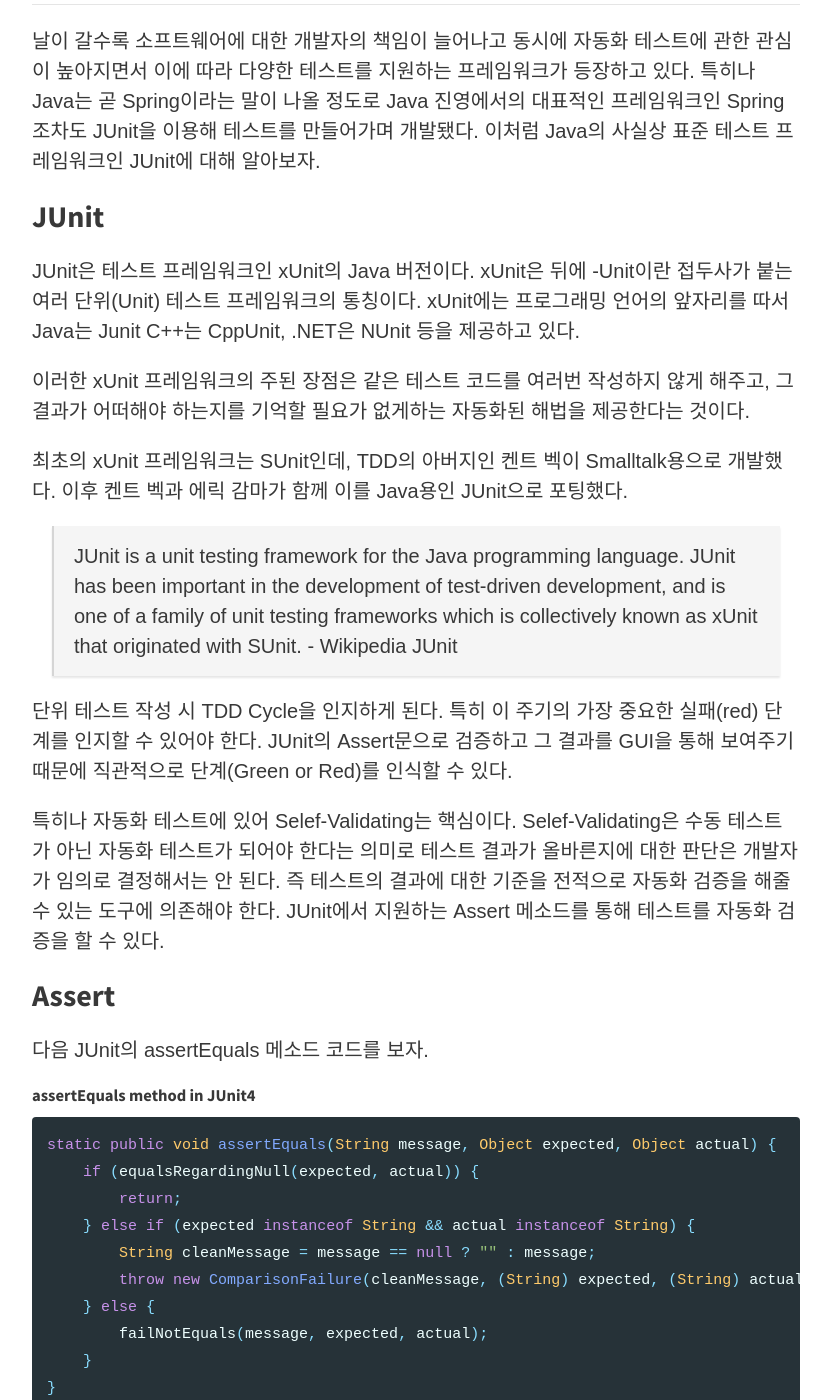
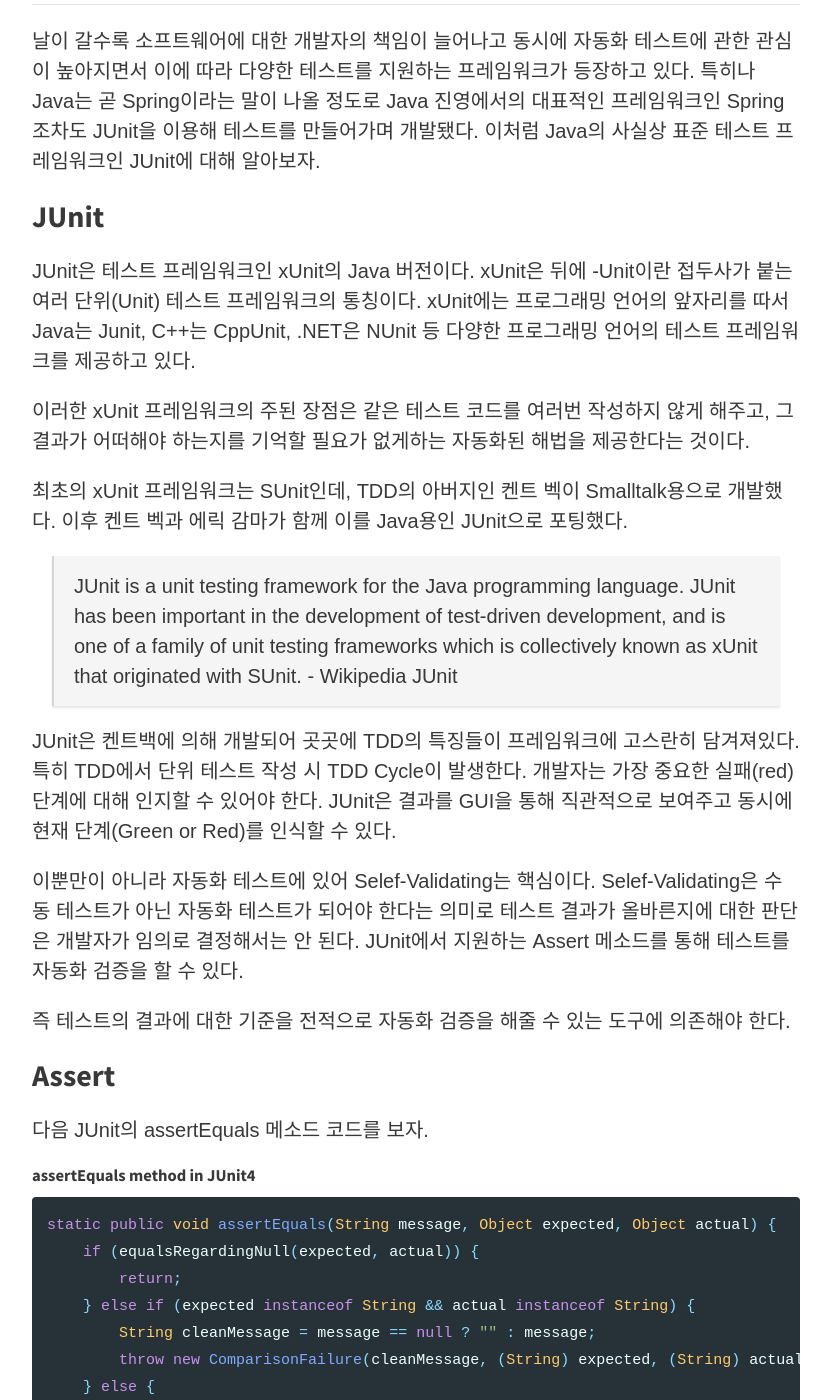
Before and after one commit to gmoon92/gmoon92.github.io, a Jekyll site: the page built from _posts/2018-10-20-junit.md, in a window 1280 px wide and 1400 px high, scrolled down 639 px. Shown: the whole window, without its empty margins (224-1055 px from the left). Built offline with Jekyll 4.4.1, drawn with Linux system fonts in a browser that asks for light colours; comment, search, counter and statistics services are not loaded; some of the changed text lies outside the part shown.

Commit message:
commit 20181022

```diff
--- a/_posts/2018-10-20-junit.md
+++ b/_posts/2018-10-20-junit.md
@@ -1,13 +1,13 @@
 ---
 layout: post
-title: "TestFramework : JUnit1"
+title: "TestFramework : JUnit"
 tags: [TDD, UnitTest, JUnit, TestFramework]
 categories: [Test]
 feature-img: "md/img/thumbnail/JUnit.png"
 thumbnail: "md/img/thumbnail/JUnit.png"
 subtitle: "JUnit과 친해지기"
 excerpt_separator: <!--more-->
-display: "false"
+#display: "false"
 sitemap:
 changefreq: daily
 priority: 1.0
@@ -23,17 +23,20 @@ priority: 1.0
 
 ### JUnit
 
-JUnit은  테스트 프레임워크인 xUnit의 Java 버전이다. xUnit은 뒤에 -Unit이란 접두사가 붙는 여러 단위(Unit) 테스트 프레임워크의 통칭이다. xUnit에는 프로그래밍 언어의 앞자리를 따서 Java는 Junit C++는 CppUnit, .NET은 NUnit 등을 제공하고 있다.
+JUnit은 테스트 프레임워크인 xUnit의 Java 버전이다. xUnit은 뒤에 -Unit이란 접두사가 붙는 여러 단위(Unit) 테스트 프레임워크의 통칭이다. xUnit에는 프로그래밍 언어의 앞자리를 따서 Java는 Junit, C++는 CppUnit, .NET은 NUnit 등 다양한 프로그래밍 언어의 테스트 프레임워크를 제공하고 있다.
 
 이러한 xUnit 프레임워크의 주된 장점은 같은 테스트 코드를 여러번 작성하지 않게 해주고, 그 결과가 어떠해야 하는지를 기억할 필요가 없게하는 자동화된 해법을 제공한다는 것이다.
 
- 최초의 xUnit 프레임워크는 SUnit인데, TDD의 아버지인 켄트 벡이 Smalltalk용으로 개발했다. 이후 켄트 벡과 에릭 감마가 함께 이를 Java용인 JUnit으로 포팅했다.
+최초의 xUnit 프레임워크는 SUnit인데, TDD의 아버지인 켄트 벡이 Smalltalk용으로 개발했다. 이후 켄트 벡과 에릭 감마가 함께 이를 Java용인 JUnit으로 포팅했다.
 
 >JUnit is a unit testing framework for the Java programming language. JUnit has been important in the development of test-driven development, and is one of a family of unit testing frameworks which is collectively known as xUnit that originated with SUnit. - Wikipedia JUnit
 
-단위 테스트 작성 시 TDD Cycle을 인지하게 된다. 특히 이 주기의 가장 중요한 실패(red) 단계를 인지할 수 있어야 한다. JUnit의 Assert문으로 검증하고 그 결과를 GUI을 통해 보여주기 때문에 직관적으로 단계(Green or Red)를 인식할 수 있다.
+JUnit은 켄트백에 의해 개발되어 곳곳에 TDD의 특징들이 프레임워크에 고스란히 담겨져있다. 특히 TDD에서 단위 테스트 작성 시 TDD Cycle이 발생한다. 개발자는 가장 중요한 실패(red) 단계에 대해 인지할 수 있어야 한다. JUnit은 결과를 GUI을 통해 직관적으로 보여주고 동시에 현재 단계(Green or Red)를 인식할 수 있다.
 
-특히나 자동화 테스트에 있어 Selef-Validating는 핵심이다. Selef-Validating은 수동 테스트가 아닌 자동화 테스트가 되어야 한다는 의미로 테스트 결과가 올바른지에 대한 판단은 개발자가 임의로 결정해서는 안 된다. 즉 테스트의 결과에 대한 기준을 전적으로 자동화 검증을 해줄 수 있는 도구에 의존해야 한다. JUnit에서 지원하는 Assert 메소드를 통해 테스트를 자동화 검증을 할 수 있다.
+이뿐만이 아니라 자동화 테스트에 있어 Selef-Validating는 핵심이다. Selef-Validating은 수동 테스트가 아닌 자동화 테스트가 되어야 한다는 의미로 테스트 결과가 올바른지에 대한 판단은 개발자가 임의로 결정해서는 안 된다.  JUnit에서 지원하는 Assert 메소드를 통해 테스트를 자동화 검증을 할 수 있다.
+
+즉 테스트의 결과에 대한 기준을 전적으로 자동화 검증을 해줄 수 있는 도구에 의존해야 한다.
+
 
 ### Assert
 
```
